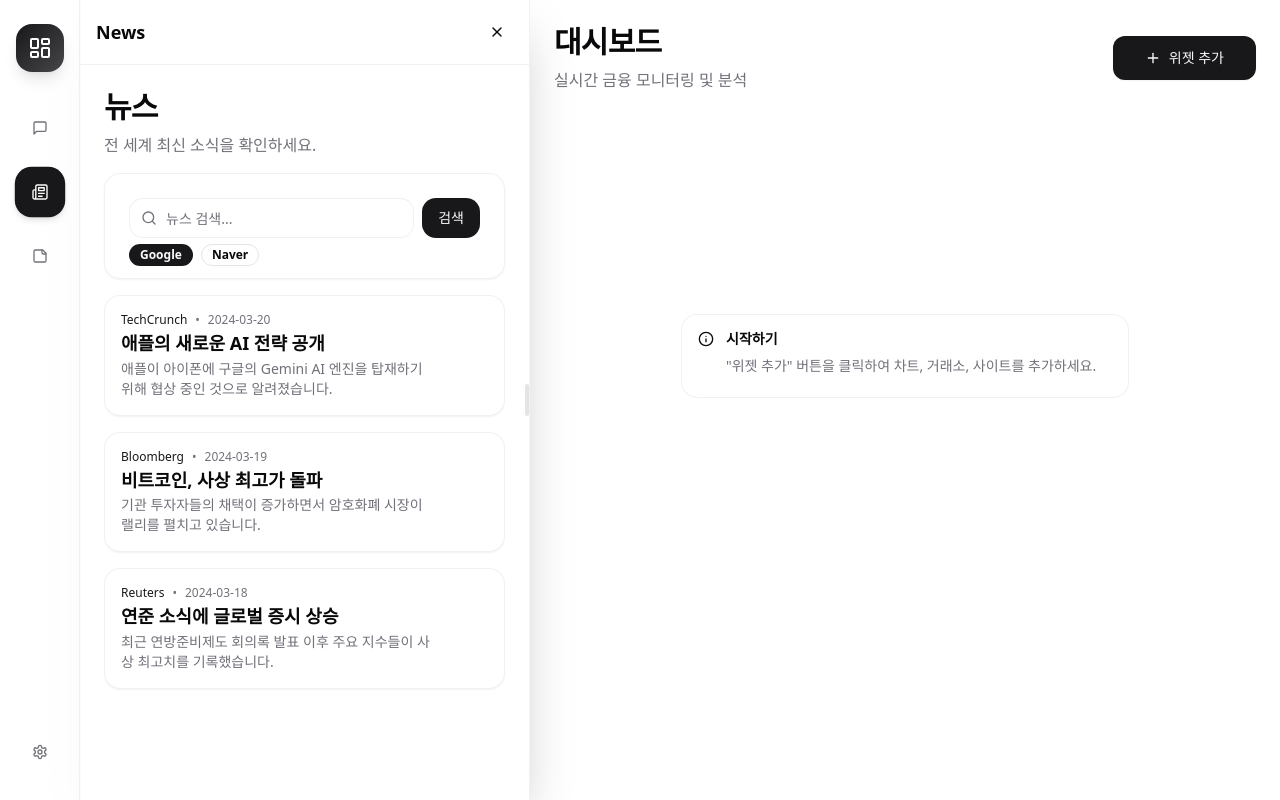
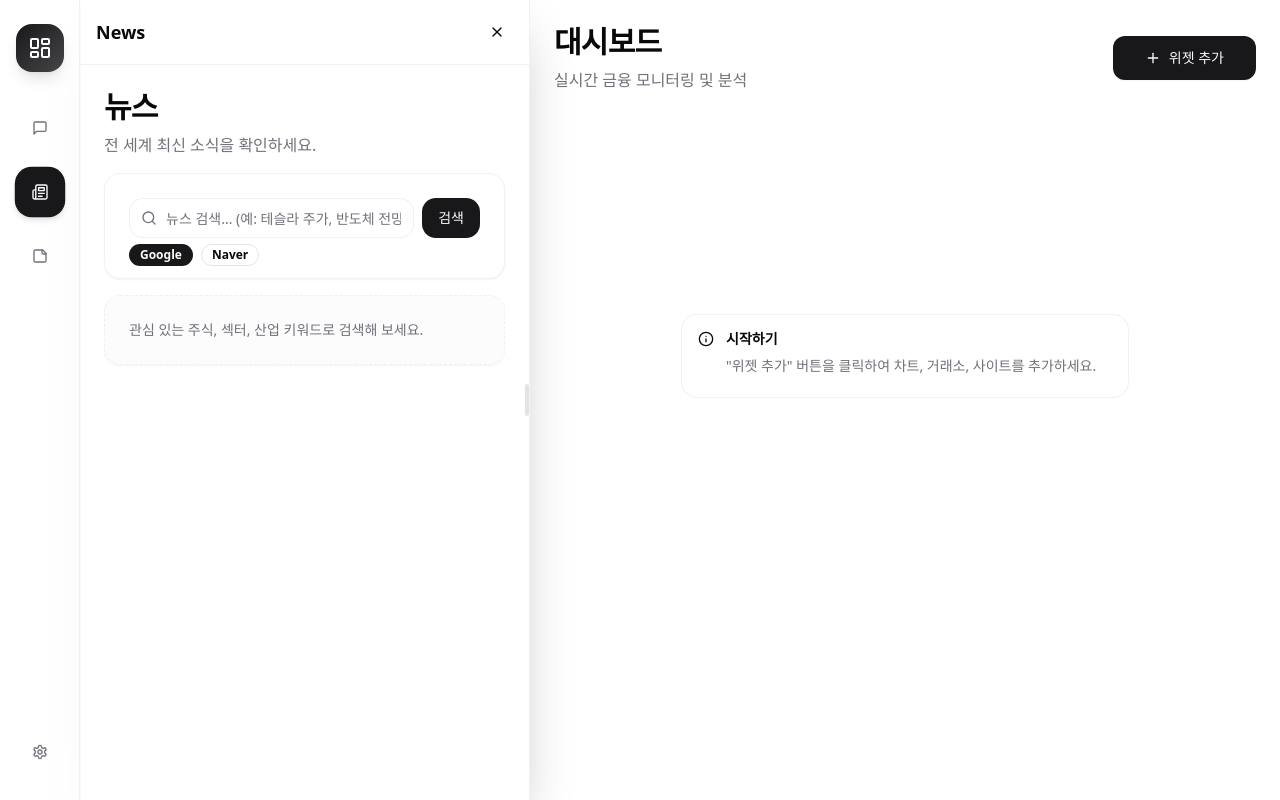
Before and after one commit to dj20014920/gold-stock-coin-live, a React (Vite) app: page / in a window 1280 px wide. Both pictures are taken after a click on the button "뉴스". Built offline with nearby package versions, Linux system fonts and the light colour scheme.

Commit message:
구글 및 네이버 검색 api 연동 완료

```diff
--- a/src/components/panels/NewsPanel.jsx
+++ b/src/components/panels/NewsPanel.jsx
@@ -1,56 +1,48 @@
-import { useState, useEffect } from 'react';
-import { Search, ExternalLink, Loader2 } from 'lucide-react';
+import { useState } from 'react';
+import { Search, ExternalLink, Loader2, AlertCircle } from 'lucide-react';
 import { Input } from '@/components/ui/input';
 import { Button } from '@/components/ui/button';
-import { Card, CardContent, CardHeader, CardTitle } from '@/components/ui/card';
+import { Card, CardContent, CardHeader } from '@/components/ui/card';
 import { ScrollArea } from '@/components/ui/scroll-area';
 import { Badge } from '@/components/ui/badge';
+import { Alert, AlertDescription, AlertTitle } from '@/components/ui/alert';
+import { searchNews } from '@/lib/newsApi';
 
-// API 연동 전 빈 화면 방지를 위한 목 데이터
-const MOCK_NEWS = [
-    {
-        id: 1,
-        title: "애플의 새로운 AI 전략 공개",
-        source: "TechCrunch",
-        date: "2024-03-20",
-        snippet: "애플이 아이폰에 구글의 Gemini AI 엔진을 탑재하기 위해 협상 중인 것으로 알려졌습니다.",
-        url: "https://techcrunch.com"
-    },
-    {
-        id: 2,
-        title: "비트코인, 사상 최고가 돌파",
-        source: "Bloomberg",
-        date: "2024-03-19",
-        snippet: "기관 투자자들의 채택이 증가하면서 암호화폐 시장이 랠리를 펼치고 있습니다.",
-        url: "https://bloomberg.com"
-    },
-    {
-        id: 3,
-        title: "연준 소식에 글로벌 증시 상승",
-        source: "Reuters",
-        date: "2024-03-18",
-        snippet: "최근 연방준비제도 회의록 발표 이후 주요 지수들이 사상 최고치를 기록했습니다.",
-        url: "https://reuters.com"
-    }
+const API_OPTIONS = [
+    { key: 'google', label: 'Google' },
+    { key: 'naver', label: 'Naver' },
 ];
 
 export const NewsPanel = () => {
     const [query, setQuery] = useState('');
-    const [results, setResults] = useState(MOCK_NEWS);
+    const [results, setResults] = useState([]);
     const [isLoading, setIsLoading] = useState(false);
-    const [apiType, setApiType] = useState('google'); // 'google' 또는 'naver'
+    const [apiType, setApiType] = useState('google');
+    const [error, setError] = useState('');
+    const [lastQuery, setLastQuery] = useState('');
 
     const handleSearch = async (e) => {
         e.preventDefault();
-        if (!query.trim()) return;
+        const trimmed = query.trim();
+        if (!trimmed) {
+            setError('검색어를 입력해 주세요.');
+            return;
+        }
 
         setIsLoading(true);
-        // TODO: 실제 API 호출 구현
-        // 현재는 검색 지연 시뮬레이션
-        setTimeout(() => {
+        setError('');
+        try {
+            const news = await searchNews(trimmed, apiType);
+            setResults(news);
+            setLastQuery(trimmed);
+            if (news.length === 0) {
+                setError('검색 결과가 없습니다. 다른 키워드로 시도해 보세요.');
+            }
+        } catch (err) {
+            setError(err?.message || '뉴스를 불러오지 못했습니다.');
+        } finally {
             setIsLoading(false);
-            // 실제 앱에서는 여기서 결과를 업데이트
-        }, 1000);
+        }
     };
 
     return (
@@ -66,7 +58,7 @@ export const NewsPanel = () => {
                         <div className="relative flex-1">
                             <Search className="absolute left-3 top-1/2 -translate-y-1/2 h-4 w-4 text-muted-foreground" />
                             <Input
-                                placeholder="뉴스 검색..."
+                                placeholder="뉴스 검색... (예: 테슬라 주가, 반도체 전망)"
                                 value={query}
                                 onChange={(e) => setQuery(e.target.value)}
                                 className="pl-9 bg-background/50 border-border/50 focus-visible:ring-1"
@@ -77,50 +69,75 @@ export const NewsPanel = () => {
                         </Button>
                     </form>
                     <div className="flex gap-2 mt-2">
-                        <Badge
-                            variant={apiType === 'google' ? 'default' : 'outline'}
-                            className="cursor-pointer"
-                            onClick={() => setApiType('google')}
-                        >
-                            Google
-                        </Badge>
-                        <Badge
-                            variant={apiType === 'naver' ? 'default' : 'outline'}
-                            className="cursor-pointer"
-                            onClick={() => setApiType('naver')}
-                        >
-                            Naver
-                        </Badge>
+                        {API_OPTIONS.map((option) => (
+                            <Badge
+                                key={option.key}
+                                variant={apiType === option.key ? 'default' : 'outline'}
+                                className="cursor-pointer"
+                                onClick={() => setApiType(option.key)}
+                            >
+                                {option.label}
+                            </Badge>
+                        ))}
                     </div>
                 </CardHeader>
             </Card>
 
+            {error && (
+                <Alert variant="destructive" className="border-border/60 bg-destructive/10">
+                    <AlertCircle className="h-4 w-4" />
+                    <AlertTitle>문제가 발생했습니다</AlertTitle>
+                    <AlertDescription>{error}</AlertDescription>
+                </Alert>
+            )}
+
             <ScrollArea className="flex-1 -mx-6 px-6">
                 <div className="grid gap-4 pb-6">
+                    {!isLoading && results.length === 0 && !lastQuery && !error && (
+                        <Card className="border-dashed border-border/50 bg-muted/30">
+                            <CardContent className="p-6 text-sm text-muted-foreground">
+                                관심 있는 주식, 섹터, 산업 키워드로 검색해 보세요.
+                            </CardContent>
+                        </Card>
+                    )}
+
                     {results.map((item) => (
                         <Card key={item.id} className="group transition-all hover:bg-accent/50 hover:shadow-md border-border/50">
                             <CardContent className="p-4">
                                 <div className="flex justify-between items-start gap-4">
                                     <div className="space-y-1">
                                         <div className="flex items-center gap-2 text-xs text-muted-foreground">
-                                            <span className="font-medium text-primary">{item.source}</span>
-                                            <span>•</span>
-                                            <span>{item.date}</span>
+                                            <span className="font-medium text-primary">{item.source || 'News'}</span>
+                                            <span className="text-muted-foreground/70">•</span>
+                                            <span>{item.date || '날짜 정보 없음'}</span>
                                         </div>
                                         <h3 className="font-semibold text-lg leading-tight group-hover:text-primary transition-colors">
                                             {item.title}
                                         </h3>
                                         <p className="text-sm text-muted-foreground line-clamp-2">
-                                            {item.snippet}
+                                            {item.snippet || '요약 정보를 불러오지 못했습니다.'}
                                         </p>
                                     </div>
-                                    <Button variant="ghost" size="icon" className="shrink-0 opacity-0 group-hover:opacity-100 transition-opacity" onClick={() => window.open(item.url, '_blank')}>
+                                    <Button
+                                        variant="ghost"
+                                        size="icon"
+                                        className="shrink-0 opacity-0 group-hover:opacity-100 transition-opacity"
+                                        onClick={() => item.url && window.open(item.url, '_blank', 'noopener,noreferrer')}
+                                        aria-label="새 창에서 열기"
+                                    >
                                         <ExternalLink className="h-4 w-4" />
                                     </Button>
                                 </div>
                             </CardContent>
                         </Card>
                     ))}
+
+                    {isLoading && (
+                        <div className="flex items-center justify-center py-8 text-muted-foreground gap-2">
+                            <Loader2 className="h-4 w-4 animate-spin" />
+                            <span>뉴스를 불러오는 중...</span>
+                        </div>
+                    )}
                 </div>
             </ScrollArea>
         </div>
--- a/vite.config.js
+++ b/vite.config.js
@@ -6,6 +6,14 @@ export default defineConfig(({ mode }) => ({
   server: {
     host: "::",
     port: 8080,
+    proxy: {
+      '/naver-api': {
+        target: 'https://openapi.naver.com',
+        changeOrigin: true,
+        secure: true,
+        rewrite: (path) => path.replace(/^\/naver-api/, ''),
+      },
+    },
   },
   plugins: [react()],
   resolve: {
```
Also changed, not shown: src/lib/newsApi.js (added), 2 other files (tests, documents, lock files or other folders).
